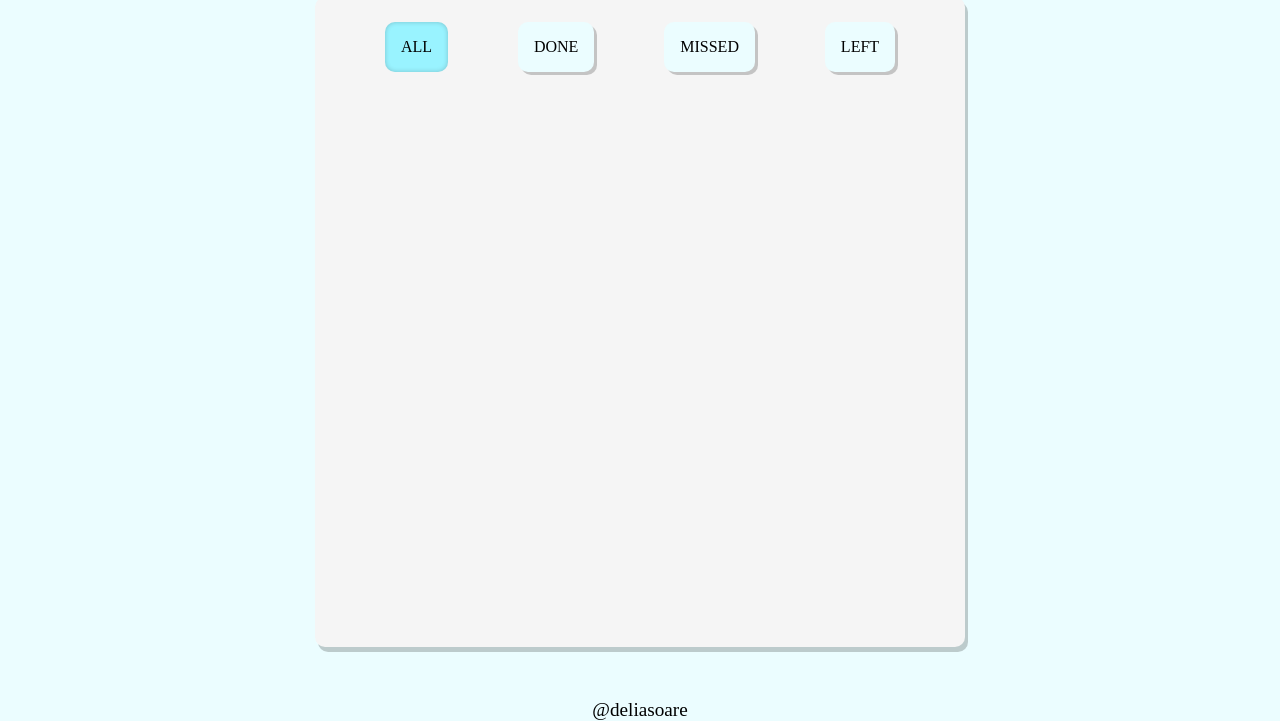
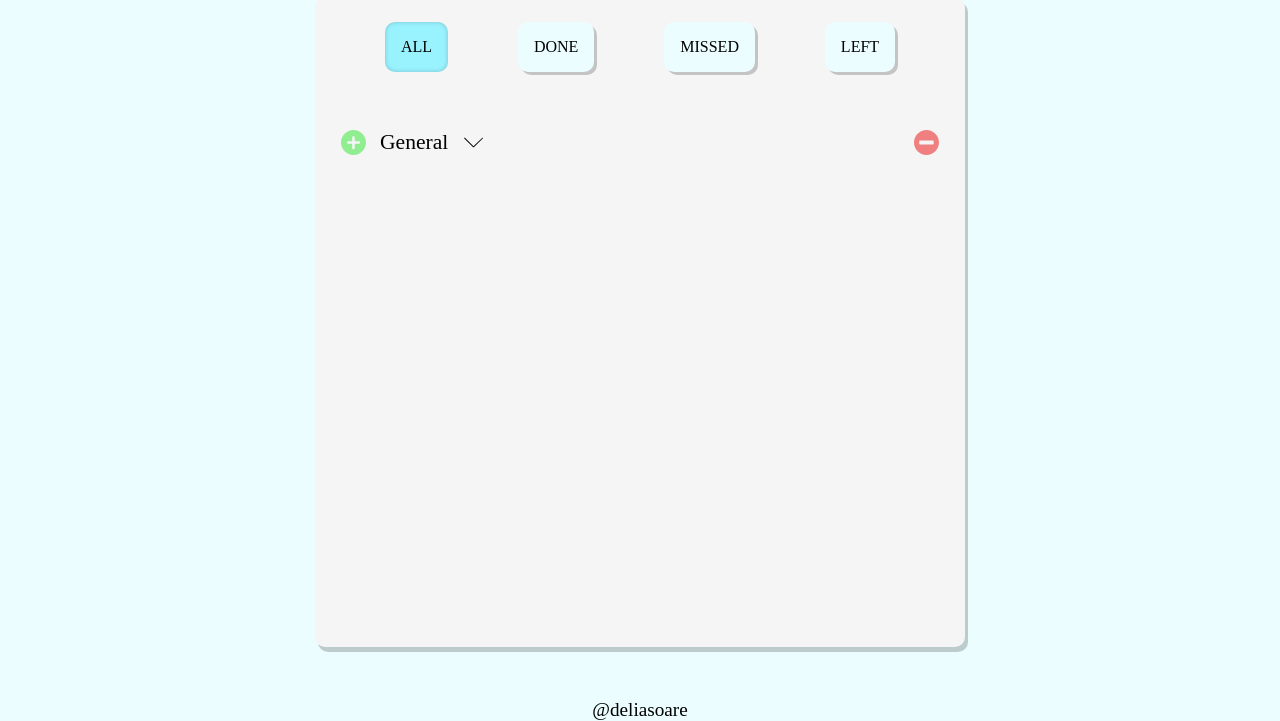
Before and after one commit to deliasoare/ToDo, a website built with webpack: page src/template.html in a window 1280 px wide. Both pictures are taken after a click on the element "ALL". Shown: the part 164-885 px from the top of the page. Built offline with nearby package versions, Linux system fonts and the light colour scheme; a web font is replaced by a local one.

Commit message:
Enhance add department look and make functionality for visually (DOM) changing category tabs

```diff
--- a/src/index.js
+++ b/src/index.js
@@ -12,8 +12,12 @@ const colorMapModal = document.querySelector('.mod-contColorMap');
 const addDep = document.querySelector('.addDep');
 const colorMap = document.querySelector('.colorMap')
 const warning = document.querySelector('.warning');
+const categoryCont = document.querySelector('.categoires');
+const categories = document.querySelectorAll('.category');
 
-const DEPARTMENTS = [];
+const DEPARTMENTS = [
+    new Department('General')
+];
 
 const formDep = document.querySelector('.formDep');
 
@@ -43,6 +47,15 @@ const DOM = (function() {
         modal.style.display = 'none';
         _clearAllInputs(modal);
 
+    }
+
+    const switchCategory = (category) => {
+        categories.forEach(cat => {
+            console.log(cat.classList);
+            if (cat.classList.value.includes('selectedCategory'))
+                cat.classList.remove('selectedCategory');
+        })
+        category.classList.add('selectedCategory');
     }
 
     const showTemporaryWarning = (message) => {
@@ -80,7 +93,7 @@ const DOM = (function() {
 
         })
     }
-    return {openModal, closeModal, updateDepartments, showTemporaryWarning};
+    return {openModal, closeModal, updateDepartments, showTemporaryWarning, switchCategory};
 })();
 
 const Functionality = (function() {
@@ -126,3 +139,13 @@ formDep.addEventListener('submit', function(e) {
     }, 0)
     e.preventDefault();
 })
+
+categories.forEach(category => {
+    category.addEventListener('click', function() {
+        DOM.switchCategory(category);
+    })
+})
+
+window.onload = function() {
+    DOM.updateDepartments();
+}
--- a/src/styles.css
+++ b/src/styles.css
@@ -77,17 +77,18 @@ body, * {
 }
 .depPlus {
     position: absolute;
-    left: 5%;
+    left: 4%;
 }
 .depDelete {
     position: absolute;
-    right: 5%;
+    right: 4%;
 }
 .department {
     display:flex;
     width: 100%;
     height: fit-content;
     margin-left: 10%;
+    cursor: pointer;
 }
 .depTitle + .icon {
     margin-left: 2%;
@@ -335,6 +336,5 @@ label {
     transition: 2s ease-in-out;
 }
 .icon {
-    height: 15px;
-    margin-top: 1%;
+    height: 25px;
 }
--- a/webpack.config.js
+++ b/webpack.config.js
@@ -22,6 +22,7 @@ module.exports = {
         compress: true,
         historyApiFallback: true
     },
+    devtools: 'source-map',
     plugins: [
         new HtmlWebpackPlugin({
             title: 'ToDoing',
```
